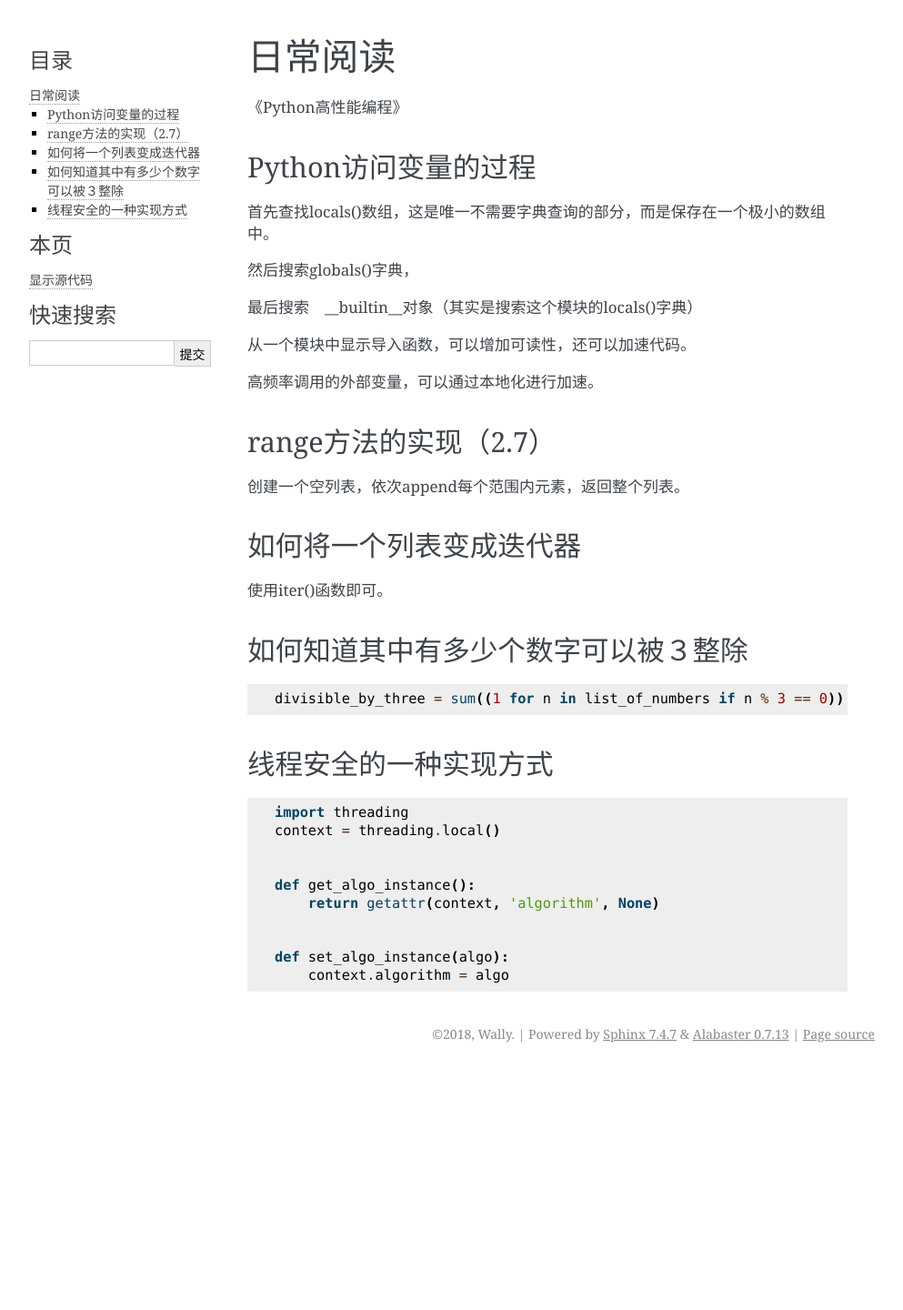
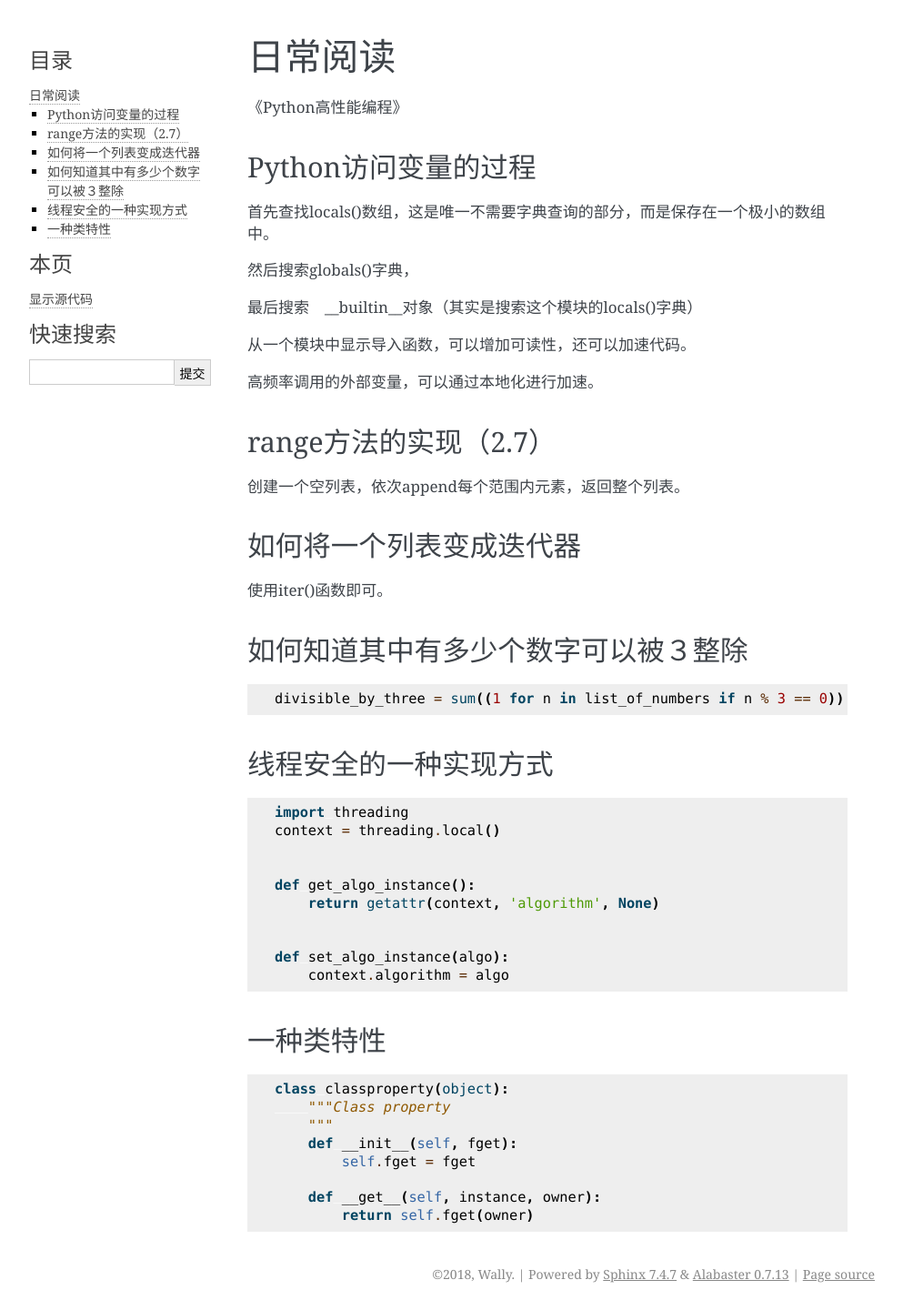
Before and after one commit to SDWally/dop, a Sphinx documentation site: the page built from docs/lookpy/day_read.rst, in a window 1280 px wide. Shown: the whole page at 91% size, without its empty margins (148-1141 px from the left). Built offline with Sphinx 7.4.7, drawn with Linux system fonts in a browser that asks for light colours; before the commit the page ends 1176 px from its top, so only the background shows below that.

Commit message:
update fzipline

```diff
--- a/docs/lookpy/day_read.rst
+++ b/docs/lookpy/day_read.rst
@@ -46,3 +46,16 @@ range方法的实现（2.7）
 
     def set_algo_instance(algo):
         context.algorithm = algo
+
+一种类特性
+----------
+::
+
+    class classproperty(object):
+        """Class property
+        """
+        def __init__(self, fget):
+            self.fget = fget
+
+        def __get__(self, instance, owner):
+            return self.fget(owner)
```
